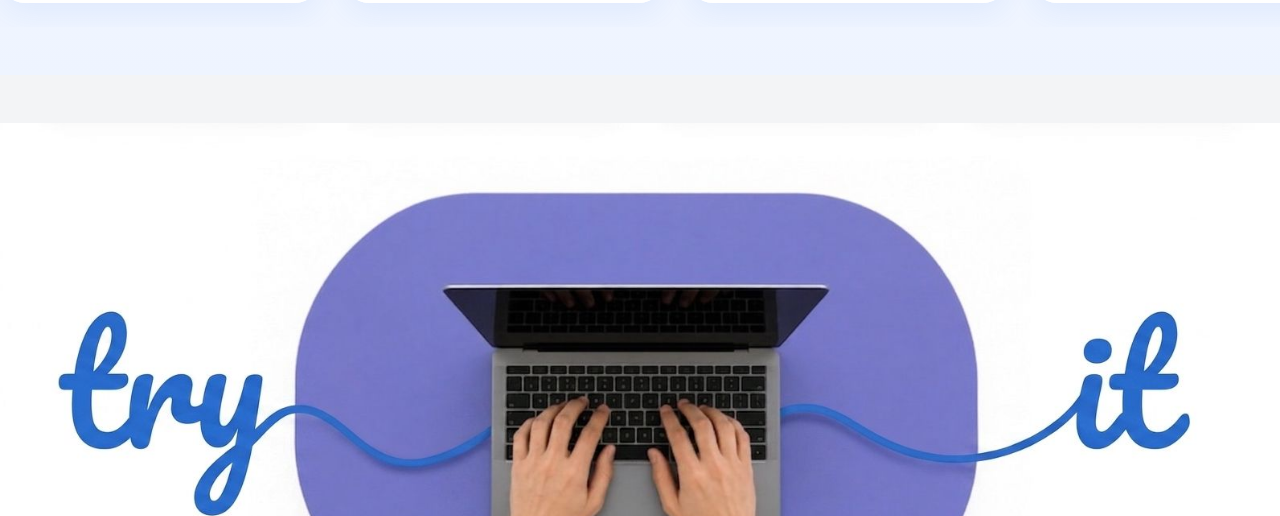
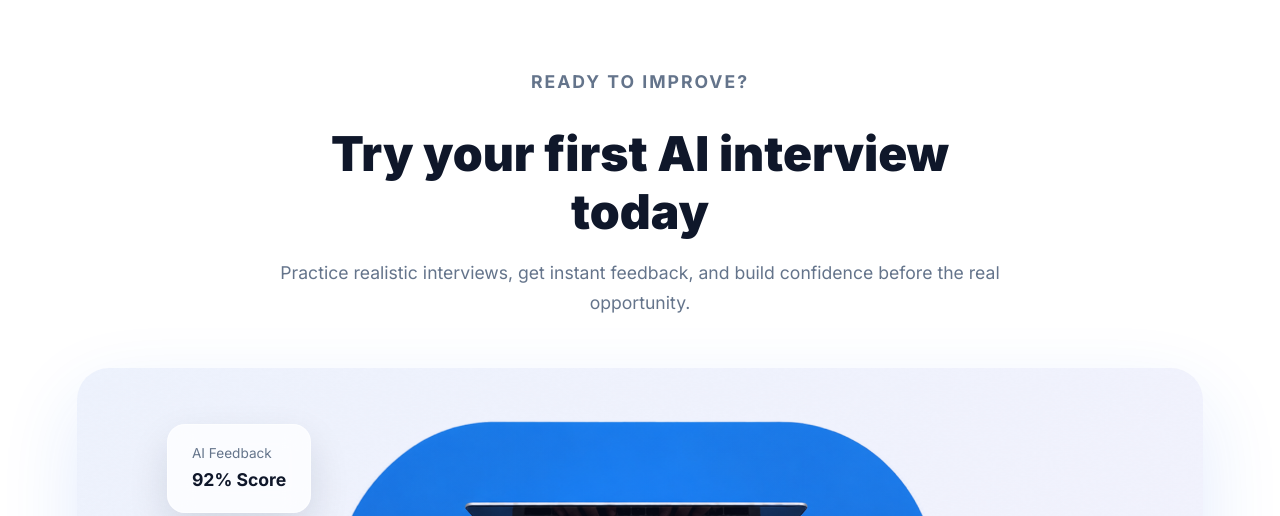
Before and after one commit to ahmadessawii06/skillforge, a React (Vite) app in the folder frontend/: page /skillforge/home in a window 1280 px wide. Shown: the part 4243-4759 px from the top of the page. Built offline with nearby package versions, Linux system fonts and the light colour scheme; no server answers; sample sign-in values are in the browser's storage.

Commit message:
update(frontend): update last section of home page with new design and content

```diff
--- a/frontend/src/components/home/VideoSection.tsx
+++ b/frontend/src/components/home/VideoSection.tsx
@@ -51,7 +51,6 @@ const videos = [
     link: "https://www.youtube.com/watch?v=oVVdezJ0e7w",
   },
 ];
-
 function VideoSection() {
   return (
     <Box
@@ -60,7 +59,8 @@ function VideoSection() {
         marginLeft: "calc(-50vw + 50%)",
         pt: 7,
         pb: 6,
-        background: "linear-gradient(to bottom, #ffffff, #eef4ff)",
+        background: "#f3f4f6"
+
       }}
     >
       <Box
--- a/frontend/src/pages/home/Home.css
+++ b/frontend/src/pages/home/Home.css
@@ -1,4 +1,187 @@
 body{
     overflow-x:  hidden;
 
+
 }
+
+
+
+.home-page {
+  background: #f3f4f6;
+  min-height: 100vh;
+}
+
+.home-main {
+  display: flex;
+  flex-direction: column;
+
+}
+
+.final-cta-section {
+  background: #ffffff;
+  padding: 90px 6%;
+  text-align: center;
+}
+
+.final-cta-content {
+  max-width: 760px;
+  margin: 0 auto 50px;
+}
+
+.final-cta-eyebrow {
+  color: #2563eb;
+  font-weight: 700;
+  letter-spacing: 2px;
+  text-transform: uppercase;
+  font-size: 0.9rem;
+  margin-bottom: 14px;
+}
+
+.final-cta-content h2 {
+  font-size: 3rem;
+  font-weight: 850;
+  color: #0f172a;
+  margin-bottom: 18px;
+}
+
+.final-cta-content p {
+  color: #64748b;
+  font-size: 1.1rem;
+  line-height: 1.7;
+  margin-bottom: 28px;
+}
+
+.final-cta-btn {
+  background: #2563eb;
+  color: white;
+  border: 1px solid transparent;
+  border-radius: 12px;
+  padding: 15px 28px;
+  font-weight: 700;
+  transition: all 0.25s ease;
+}
+
+.final-cta-btn:hover {
+  background: white;
+  color: #2563eb;
+  border-color: #2563eb;
+  transform: translateY(-2px);
+  box-shadow: 0 12px 25px rgba(37, 99, 235, 0.14);
+}
+
+.final-cta-image-wrap {
+  position: relative;
+  max-width: 1200px;
+  margin: 0 auto;
+  border-radius: 32px;
+  overflow: hidden;
+  box-shadow: 0 30px 80px rgba(37, 99, 235, 0.12);
+}
+
+.final-cta-image {
+  width: 100%;
+  display: block;
+  object-fit: cover;
+}
+
+.final-cta-image-wrap::after {
+  content: "";
+  position: absolute;
+  inset: 0;
+  background: linear-gradient(
+    135deg,
+    rgba(37, 99, 235, 0.08),
+    rgba(99, 102, 241, 0.08)
+  );
+  pointer-events: none;
+}
+
+.cta-floating-card {
+  position: absolute;
+  z-index: 2;
+  background: rgba(255, 255, 255, 0.78);
+  backdrop-filter: blur(12px);
+  border: 1px solid rgba(255, 255, 255, 0.45);
+  border-radius: 18px;
+  padding: 18px 24px;
+  box-shadow: 0 18px 40px rgba(15, 23, 42, 0.12);
+  text-align: left;
+}
+
+.cta-floating-card span {
+  display: block;
+  color: #64748b;
+  font-size: 0.85rem;
+  margin-bottom: 4px;
+}
+
+.cta-floating-card strong {
+  color: #0f172a;
+  font-size: 1.1rem;
+}
+
+.cta-card-one {
+  top: 12%;
+  left: 8%;
+}
+
+.cta-card-two {
+  bottom: 12%;
+  right: 8%;
+}
+
+@media (max-width: 768px) {
+  .final-cta-content h2 {
+    font-size: 2.2rem;
+  }
+
+  .cta-floating-card {
+    display: none;
+  }
+
+  .final-cta-section {
+    padding: 70px 5%;
+  }
+}
+
+
+
+.laptop-cta-btn {
+  position: absolute;
+
+  left: 50%;
+  top: 48%;
+
+  transform: translate(-50%, -50%);
+
+  z-index: 5;
+
+  background: linear-gradient(
+    135deg,
+    #2563eb,
+    #1d4ed8
+  );
+
+  color: white;
+
+  border: none;
+
+  padding: 16px 30px;
+
+  border-radius: 14px;
+
+  font-size: 1rem;
+  font-weight: 700;
+
+  box-shadow:
+    0 14px 35px rgba(37,99,235,.35);
+
+  transition: all .25s ease;
+}
+
+.laptop-cta-btn:hover {
+  transform: translate(-50%, -50%) scale(1.05);
+
+  box-shadow:
+    0 18px 40px rgba(37,99,235,.45);
+}
--- a/frontend/src/pages/home/Home.tsx
+++ b/frontend/src/pages/home/Home.tsx
@@ -1,44 +1,68 @@
-import HeroSection from '../../components/home/HeroSection';
-import Title from '../../components/home/Title';
-import StepsCards from '../../components/home/StepsCards';
-import AIInterviewSection from '../../components/home/AIInterviewSection';
-import StatsSection from '../../components/home/StatsSection';
-import VideoSection from '../../components/home/VideoSection';
-import '../home/Home.css';
+import HeroSection from "../../components/home/HeroSection";
+import Title from "../../components/home/Title";
+import StatsSection from "../../components/home/StatsSection";
+import StepsCards from "../../components/home/StepsCards";
+import AIInterviewSection from "../../components/home/AIInterviewSection";
+import VideoSection from "../../components/home/VideoSection";
+import "../home/Home.css";
+import { Link } from "react-router-dom";
 
 const Home = () => {
   return (
-    <div className="d-flex min-vh-100" style={{ backgroundColor: 'white' }}>
-<main className="flex-grow-1 d-flex flex-column">
-
-  <div className="p-4 p-lg-5 "  style={{ backgroundColor: "#F3F4F6" }}>
-
+    <div className="home-page">
+      <main className="home-main">
         <HeroSection />
 
         <Title />
-   <StatsSection  />
 
+        <StatsSection />
 
         <StepsCards />
+
         <AIInterviewSection />
 
         <VideoSection />
 
+        <section className="final-cta-section" style={{}}>
+          <div className="final-cta-content">
+            <p className="final-cta-eyebrow">Ready to improve?</p>
+
+            <h2>Try your first AI interview today</h2>
+
+            <p>
+              Practice realistic interviews, get instant feedback, and build
+              confidence before the real opportunity.
+            </p>
+
+
           </div>
 
+          <div className="final-cta-image-wrap">
+
             <img
-    src="./islam1.jpeg"
-    alt="AI Interview"
-    style={{
-      width: "100%",
-      display: "block",
-      margin: 0,
-      padding: 0,
-      borderRadius: "0px",
-      objectFit: "cover"
-    }}
+              src="./islam1.png"
+              alt="Start AI Interview Practice"
+              className="final-cta-image"
             />
 
+
+
+              <Link style={{textDecoration: "none"}} className="laptop-cta-btn" to="/interview">Get Started</Link>
+
+
+
+            <div className="cta-floating-card cta-card-one">
+              <span>AI Feedback</span>
+              <strong>92% Score</strong>
+            </div>
+
+            <div className="cta-floating-card cta-card-two">
+              <span>Interview</span>
+              <strong>Ready to Start</strong>
+            </div>
+
+          </div>
+        </section>
       </main>
     </div>
   );
```
Also changed, not shown: frontend/public/islaam.jpeg (renamed from frontend/public/islam1.jpeg), frontend/public/islam1.png (added). Lines whose indentation alone changed are shown as unchanged.
